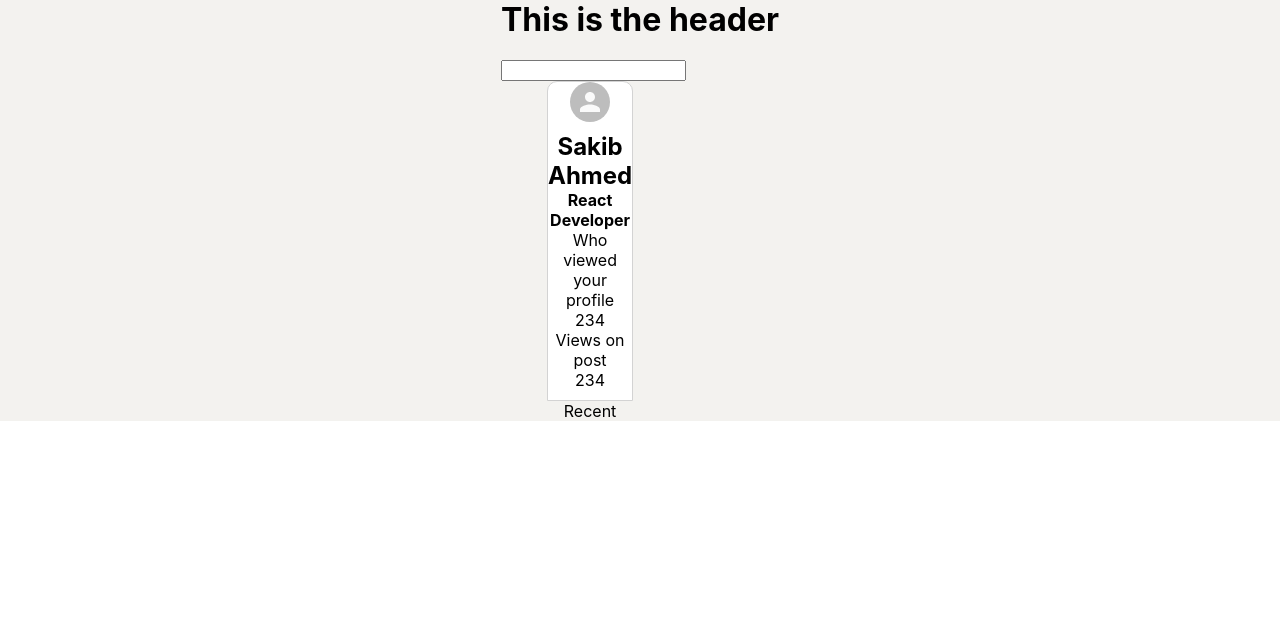
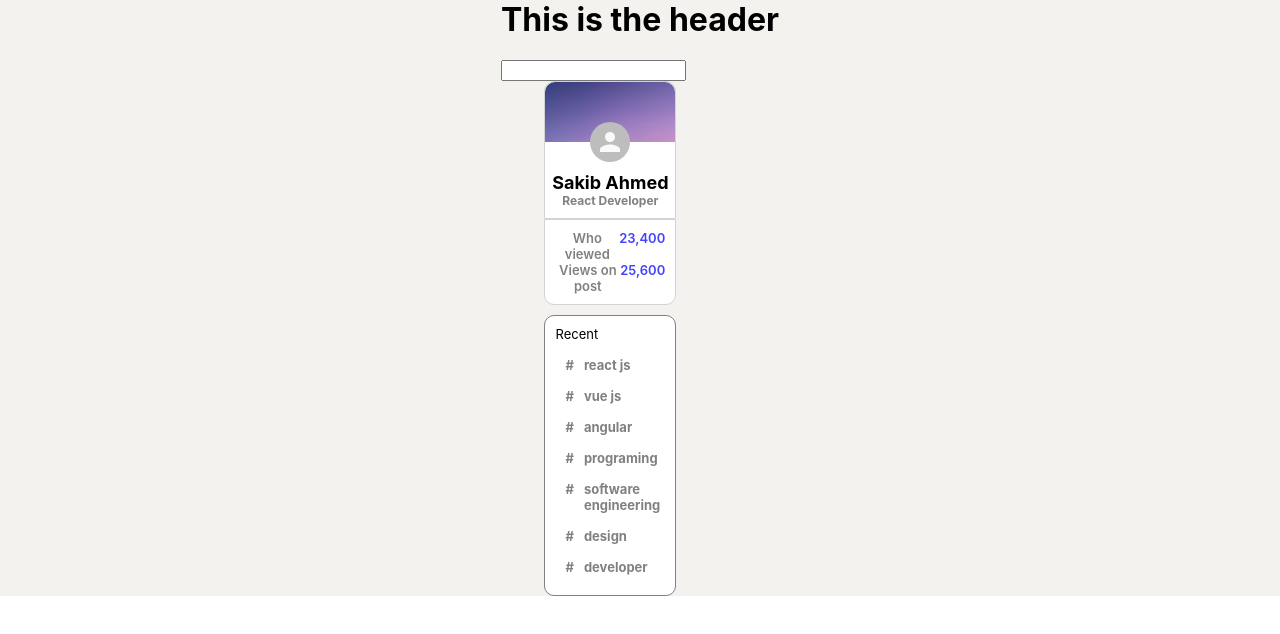
Before and after one commit to burkovskyivladyslav/work-hunter, a React (Create React App) app: page / in a window 1280 px wide. Shown: the top 634 px of the page. Built offline with nearby package versions, Linux system fonts and the light colour scheme.

Commit message:
sidebar completed

```diff
--- a/src/Sidebar.css
+++ b/src/Sidebar.css
@@ -9,6 +9,7 @@
 }
 .sidebar__avatar{
     margin-bottom: 10px;
+
 }
 .sidebar__top{
     display: flex;
@@ -20,3 +21,77 @@
     background-color: white;
     padding-bottom: 10px;
 }
+.sidebar__top > img{
+    margin-bottom: -20px;
+    width:100%;
+    height: 60px;
+    border-top-left-radius: 10px;
+    border-top-right-radius: 10px;
+    object-fit: cover;
+
+}
+
+.sidebar__top > h4 {
+    color:gray;
+    font-size: 12px;
+}
+.sidebar__top > h2 {
+    font-size: 18px;
+}
+
+
+.sidebar__stats {
+    padding: 10px;
+    margin-bottom: 10px;
+    border:1px solid lightgrey;
+    background-color: white;
+    border-bottom-left-radius: 10px;
+    border-bottom-right-radius: 10px;
+}
+.sidebar__stat {
+    display: flex;
+    justify-content: space-between;
+}
+.sidebar__stat > p {
+    color: gray;
+    font-size: 13px;
+    font-weight: 600;
+}
+.sidebar__statNumber{
+    color: #0000ffbd !important;
+    font-weight: bold;
+}
+
+.sidebar__bottom {
+    text-align: left;
+    border: 1px solid gray;
+    padding: 10px;
+    background-color: white;
+    border-radius: 10px;
+    margin-top:10px;
+
+}
+.sidebar__bottom > p {
+    font-size: 13px;
+    padding-bottom: 10px;
+}
+.sidebar__recentItem {
+    display: flex;
+    font-size: 13px;
+    font-weight: bolder;
+    color:gray;
+    cursor: pointer;
+    padding: 5px;
+    margin-bottom: 5px;
+    margin-bottom: 5px;
+}
+.sidebar__recentItem:hover{
+    background-color: whitesmoke;
+    border-radius: 10px;
+    color:black;
+    cursor: pointer;
+}
+.sidebar__has {
+    margin-right: 10px;
+    margin-left: 5px;
+}
--- a/src/Sidebar.js
+++ b/src/Sidebar.js
@@ -1,28 +1,43 @@
 import React from "react";
 import { Avatar } from "@material-ui/core";
 import "./Sidebar.css"
+import bannerImg from  "./images/ashley-whitlatch-36aGnv29Ss0-unsplash.jpg"
 const Sidebar = () => {
+  const recentItem = (topic) => {
+   return  <div className="sidebar__recentItem">
+      <span className="sidebar__has">#</span>
+      <p>{topic}</p>
+    </div>
+  }
   return (
     <div className="sidebar">
       <div className="sidebar__top">
-        <img src="" alt="" />
+        <img src={bannerImg} alt="" />
         <Avatar className="sidebar__avatar" />
         <h2>Sakib Ahmed</h2>
         <h4>React Developer</h4>
+        </div>
         <div className="sidebar__stats">
-          <div className="sidebar__state">
-            <p>Who viewed your profile</p>
-            <p className="sidebar__stateNumber">234</p>
+          <div className="sidebar__stat">
+            <p>Who viewed</p>
+            <p className="sidebar__statNumber">23,400</p>
           </div>
-          <div className="sidebar__state">
+          <div className="sidebar__stat">
             <p>Views on post</p>
-            <p className="sidebar__stateNumber">234</p>
+            <p className="sidebar__statNumber">25,600</p>
           </div>
-        </div>
+
       </div>
       <div className="sidebar__bottom">
       <p>Recent</p>
-          </div>
+      {recentItem("react js")}
+      {recentItem("vue js")}
+      {recentItem("angular")}
+      {recentItem("programing")}
+      {recentItem("software engineering")}
+      {recentItem("design")}
+      {recentItem("developer")}
+    </div>
     </div>
   );
 };
```
Also changed, not shown: src/images/ashley-whitlatch-36aGnv29Ss0-unsplash.jpg (added).
